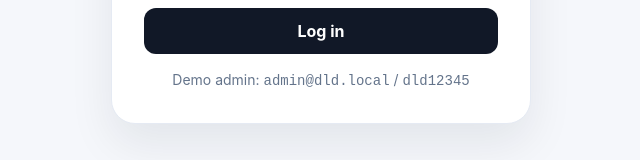
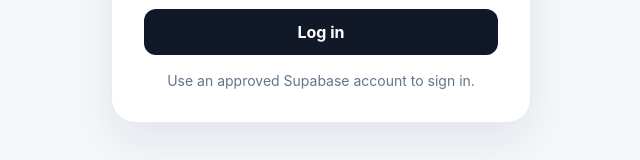
Before and after one commit to dlddubai/dld-members-directory, a React (Vite) app: page / in a window 1280 px wide. Shown: the part 613-773 px from the top of the page, without its empty margins (319-959 px from the left). Built offline with nearby package versions, Linux system fonts and the light colour scheme; no server answers.

Commit message:
Update LoginView.jsx

```diff
--- a/src/components/LoginView.jsx
+++ b/src/components/LoginView.jsx
@@ -45,7 +45,7 @@
           <button type="submit">Log in</button>
         </form>
         <div className="login-note">
-          Demo admin: <code>admin@dld.local</code> / <code>dld12345</code>
+          Use an approved Supabase account to sign in.
         </div>
       </div>
     </div>
```
